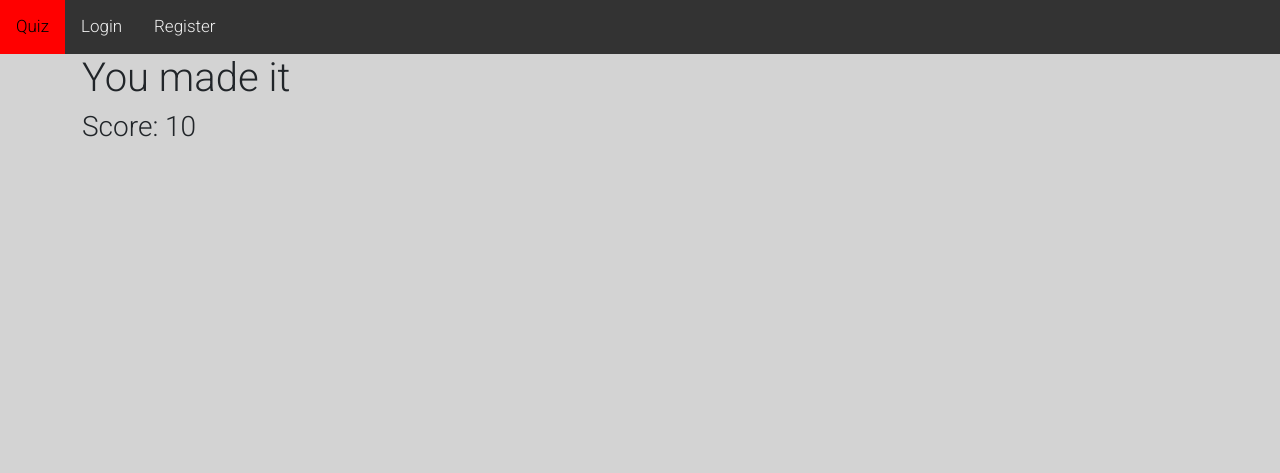
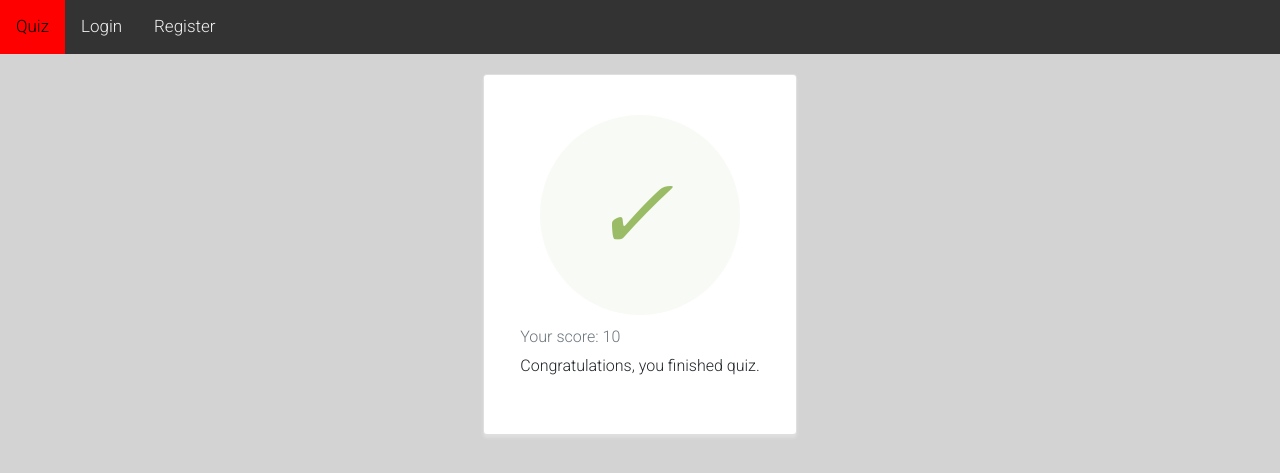
Before and after one commit to Code-Institute-Submissions/mariodragun-Milestone-3-Code-Institute_SepResub, a Flask app: template quiz/templates/quiz/quiz_completed.html in a window 1280 px wide. Shown: the top 473 px of the page. Run offline with Flask 2, Linux system fonts and the light colour scheme; the template is opened without the code that fills it: most values are stand-ins (such as "Sample title", 1, 10 or a date in 2020).

Commit message:
Quiz completed view template change and style change

```diff
--- a/quiz/static/css/quiz/style.css
+++ b/quiz/static/css/quiz/style.css
@@ -20,3 +20,23 @@
 #quiz-question .card .button-wrapper a {
     float: right;
 }
+
+
+#quiz-completed {
+    margin-top: 20px;
+}
+
+#quiz-completed .card {
+    padding: 40px 20px;
+    box-shadow: 0 3px 3px #DEDEDE;
+    margin: 0 auto;
+}
+#quiz-completed .card .checkmark-wrapper {
+    text-align: center;
+}
+#quiz-completed .card  i {
+    color: #9ABC66;
+    font-size: 100px;
+    line-height: 200px;
+    margin-left:-15px;
+}
--- a/quiz/templates/base.html
+++ b/quiz/templates/base.html
@@ -5,8 +5,8 @@
         <meta name="viewport" content="width=device-width, initial-scale=1.0">
         <meta http-equiv="X-UA-Compatible" content="ie=edge">
         <link href="https://cdn.jsdelivr.net/npm/bootstrap@5.1.0/dist/css/bootstrap.min.css" rel="stylesheet" integrity="sha384-KyZXEAg3QhqLMpG8r+8fhAXLRk2vvoC2f3B09zVXn8CA5QIVfZOJ3BCsw2P0p/We" crossorigin="anonymous">
-        <link rel="stylesheet" href="../assets/css/main.css">
-        <link rel="stylesheet" href="../assets/css/style.css">
+        <link rel="stylesheet" href="/assets/css/main.css">
+        <link rel="stylesheet" href="/assets/css/style.css">
 
         {% block extra_styles %}
         {% endblock %}
--- a/quiz/templates/quiz/quiz_completed.html
+++ b/quiz/templates/quiz/quiz_completed.html
@@ -1,6 +1,19 @@
-{% extends "base.html" %}
+{% extends "base.html"%}
+
+{% block extra_styles %}
+   <link rel="stylesheet" href="/assets/css/quiz/style.css">
+{% endblock %}
 
 {% block body %}
-<h1>You made it</h1>
-<h3>Score: {{score}}</h3>
-{% endblock body%}
+    <div class="d-flex justify-content-center" id="quiz-completed">
+        <div class="card">
+            <div class="checkmark-wrapper" style="border-radius:200px; height:200px; width:200px; background: #F8FAF5; margin:0 auto;">
+                <i class="checkmark">✓</i>
+            </div>
+            <div class="card-body">
+                <h6 class="card-subtitle mb-2 text-muted">Your score: {{score}}</h6>
+                <p class="card-text">Congratulations, you finished quiz.</p>
+            </div>
+        </div>
+    </div>
+{% endblock %}
```
